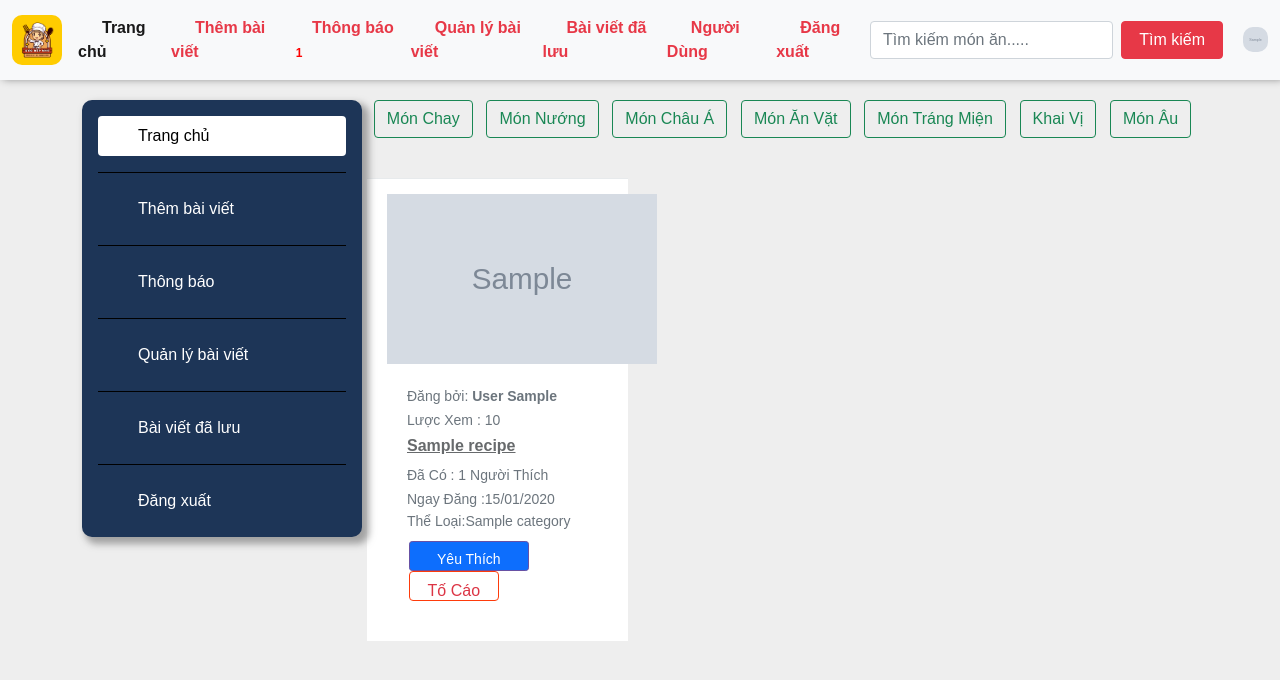
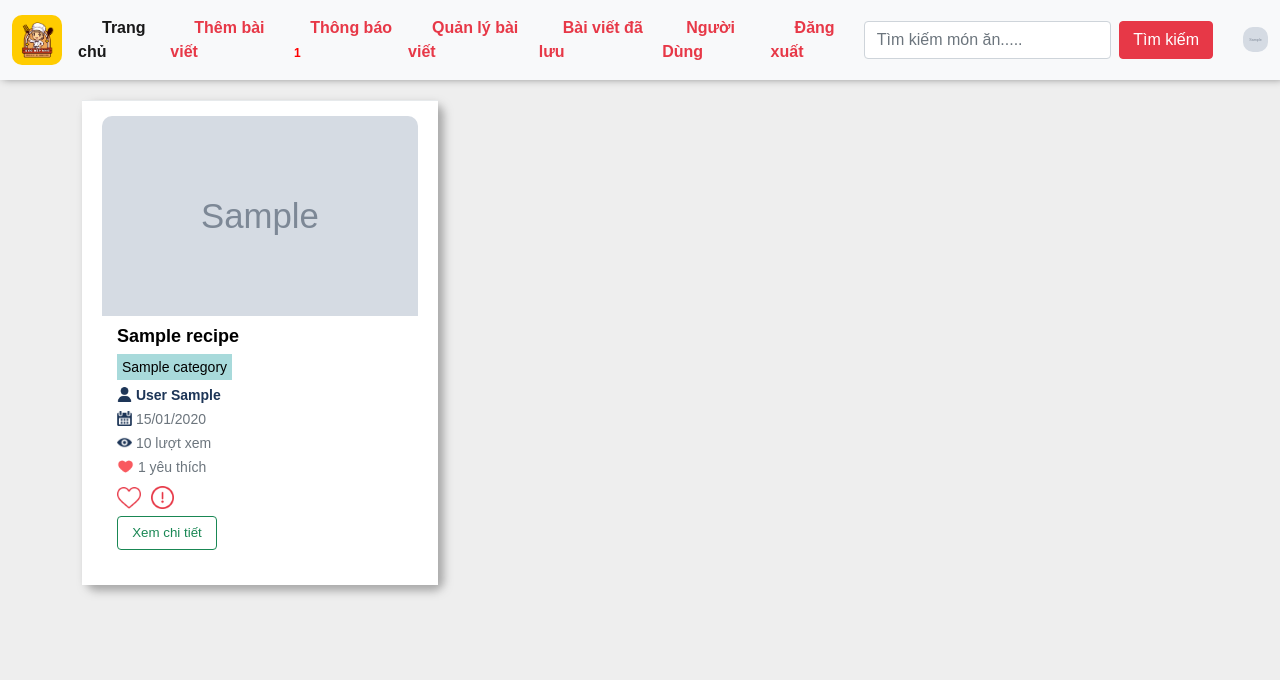
Before and after one commit to hoangthithanhnhan/BlogCooking, a Django app: template appfood/templates/appfood/search_title.html in a window 1280 px wide. Shown: the top 680 px of the page. Run offline with Django 3.2, Linux system fonts and the light colour scheme; the template is opened without the code that fills it: most values are stand-ins (such as "Sample title", 1, 10 or a date in 2020); grey boxes marked "Sample" are stand-in pictures; some libraries are stand-ins or nearby versions.

```diff
--- a/appfood/templates/appfood/search_title.html
+++ b/appfood/templates/appfood/search_title.html
@@ -4,97 +4,91 @@
 
 {% block search %}
 <link href="https://maxcdn.bootstrapcdn.com/font-awesome/4.3.0/css/font-awesome.min.css" rel="stylesheet">
+<style>
+    .product-name {
+        font-size: 18px;
+        font-weight: 600;
+        color: #000000;
+        display: block;
+        margin: 2px 0 5px 0;
+        text-decoration: none;
+        overflow: hidden;
+        text-overflow: ellipsis;
+        display: -webkit-box;
+        -webkit-line-clamp:2; /* Giới hạn 3 dòng */
+        -webkit-box-orient: vertical;
+    }
+    .block-button{
+        display:flex;
+        padding:0px !important;
+    }
+    .block-button button{
+        margin-right:-10px;
+    }
+    button.btn{
+        padding:0;
+        margin-right: 10px;
+    }
+    body{
+        background:#eee;
+    }
+</style>
 <main>
     <div class="container">
         <div class="row">
-            <div class="col-3">
-                <div class="side-bar d-flex flex-column flex-shrink-0 p-3" style="width: 280px;">
-                    <ul class="nav nav-pills flex-column mb-auto">
-                        <li class="nav-item">
-                            <a href="{% url 'home' %}" class="nav-link active" aria-current="page">
-                                <svg class="bi me-2" width="16" height="16"><use xlink:href="#speedometer2"></use></svg>Trang chủ
-                            </a>
-                        </li>
-                        <li>
-                            <a href="{% url 'postfood' %}" class="nav-link text-white">
-                                <svg class="bi me-2" width="16" height="16"><use xlink:href="#speedometer2"></use></svg>Thêm bài viết
-                            </a>
-                        </li>
-                        <li>
-                            <a href="{% url 'notifications' %}" class="nav-link text-white">
-                                <svg class="bi me-2" width="16" height="16"><use xlink:href="#speedometer2"></use></svg>Thông báo
-                            </a>
-                        </li>
-                        <li>
-                            <a href="{% url 'myfood' %}" class="nav-link text-white">
-                                <svg class="bi me-2" width="16" height="16"><use xlink:href="#speedometer2"></use></svg>Quản lý bài viết
-                            </a>
-                        </li>
-                        <li>
-                            <a href="{% url 'savefood' %}" class="nav-link text-white">
-                                <svg class="bi me-2" width="16" height="16"><use xlink:href="#speedometer2"></use></svg>Bài viết đã lưu
-                            </a>
-                        </li>
-                        <li>
-                            <a href="{% url 'logout' %}" class="nav-link text-white">
-                                <svg class="bi me-2" width="16" height="16"><use xlink:href="#speedometer2"></use></svg>Đăng xuất
-                            </a>
-                        </li>
-                    </ul>
-                </div>
-            </div>
             <div class="col">
-                <div class="tags">
-                    <button type="button" class="btn btn-outline-success"onclick="window.location.href='{% url 'vegetarian' %}'" >Món Chay</button>
-                    <button type="button" class="btn btn-outline-success"onclick="window.location.href='{% url 'grill' %}'" >Món Nướng</button>
-                    <button type="button" class="btn btn-outline-success"onclick="window.location.href='{% url 'asian' %}'">Món Châu Á</button>
-                    <button type="button" class="btn btn-outline-success"onclick="window.location.href='{% url 'snacks' %}'">Món Ăn Vặt</button>
-                    <button type="button" class="btn btn-outline-success"onclick="window.location.href='{% url 'dessert' %}'">Món Tráng Miện</button>
-                    <button type="button" class="btn btn-outline-success"onclick="window.location.href='{% url 'appetizer' %}'">Khai Vị</button>
-                    <button type="button" class="btn btn-outline-success"onclick="window.location.href='{% url 'european' %}'">Món Âu</button>
-                </div>
-
                 <div class="row d-flex flex-wrap">
                     {% for recipe in checks %}
-                            <div class="col-md-4">
-                                <div class="ibox" style="padding-top: 20px;">
-                                    <div class="ibox-content product-box"  >
+                            <div class="col-md-4" style="margin-bottom: 25px;">
+                            <div class="card">
+                                <div class="ibox-content product-box">
                                     {% if recipe.images.first %}
-                                        <div class="product"  style="height: 170px;">
-                                            <img style="height: 170px;width: 270px;"  src="{{ recipe.images.first.image.url }}" alt="">
+                                    <div class="product" style="height: 170px;">
+                                        <img style="height:200px;width: 100%;border-radius: 10px 10px 0px 0px;object-fit:cover;" src="{{ recipe.images.first.image.url }}" alt="">
                                     </div>
                                     {% endif %}
-                                        <div class="product-desc">
-
-                                            <small class="text-muted">Đăng bởi: <b>
+                                    <div class="product-desc" style="padding: 15px;margin-top: 20px;">
+                                        <a href="{% url 'detail_admin' recipe.id %}" class="product-name">{{ recipe.title }}</a>
+                                            <div style="    margin-bottom: -20px;">
+                                                <small style="float: left;" class="text-muted"></small>
+                                                {% for category in recipe.classify.all %}
+                                                     <small class="text-muted" style="background: var(--green);color: black !important;padding: 5px;">{{ category.name }}</small>
+                                                {% endfor %}
+                                            </div>
+                                            <br>
+                                            <small class="text-muted">
+                                                <img style="width:15px;height:15px; margin-bottom:4px; " src="{% static 'img/user.png' %}" alt="">
+                                                <b style="color:var(--blue);">
                                                     {% if recipe.author.userprofile %}
                                                      {{ recipe.author.userprofile.user.last_name }} {{ recipe.author.userprofile.user.first_name }}
                                                 {% else %}
                                                     {{ recipe.author.username }}
-                                                {% endif %}</b> </small><!-- Hiển thị người đăng -->
+                                                {% endif %}
+
+                                                </b>
+                                            </small>
                                             <br>
-                                            <small class="text-muted">Lược Xem : {{ recipe.views }}</small>
-                                            <a href="{%url 'detail' recipe.id %}" class="product-name"> {{recipe.title}}</a>
-                                            <small class="text-muted">Đã Có : {{ recipe.total_likes }} Người Thích</small>
-                                            <div>
-                                            <small class="text-muted">Ngay Đăng :{{recipe.images.first.uploaded_at|date:"d/m/Y"}}</small>
-                                            </div>
-                                            <div>
-                                                <small style="float: left;" class="text-muted">Thể Loại:</small>
-                                                {% for category in recipe.classify.all %}
-                                                    <small class="text-muted" style="float: left;">{{ category.name }}</small>
-                                                {% endfor %}
-                                            </div>
-
-                                            <div class="m-t text-righ" style='padding-top: 30px;padding-left: 1%;'>
-
-                                                <a href="{% url 'like_recipe' recipe.id %}" class="btn btn-primary btn-sm" style="height: 30px;width: 120px;padding-top: 7px;border: 1px solid #6751a4;" >Yêu Thích</a>
-
+                                            <small class="text-muted"><img style="width:15px;height:15px; margin-bottom:4px;" src="{% static 'img/calendar.png' %}" alt=""> {{recipe.images.first.uploaded_at|date:"d/m/Y"}}</small>
+                                            <br>
+                                            <small class="text-muted"><img style="width:15px;height:15px; margin-bottom:4px;" src="{% static 'img/eye.png' %}" alt=""> {{ recipe.views }} lượt xem</small>
+                                            <br>
+                                            <small class="text-muted"><img style="width:17px;height:17px; margin-bottom:4px;" src="{% static 'img/heart.png' %}" alt=""> {{ recipe.total_likes }} yêu thích</small>
+                                            <div class="m-t text-right block-button" style="padding-top: 30px;padding-left: 1%;">
+                                                <form method="post" action="{% url 'like_recipe' recipe.id %}">
+                                                    {% csrf_token %}
+                                                    <button type="submit" class="btn {% if user in recipe.liked_tym.all %}btn-danger{% else %}btn-primary{% endif %}" style="padding-top: 7px;border: none;background:none;">
+                                                        {% if user in recipe.liked_tym.all %}<img style="width:24px;" src="{% static 'img/heartttt.png' %}" alt="">{% else %}<img style="width:24px;" src="{% static 'img/like.png' %}" alt="">{% endif %}
+                                                    </button>
+                                                </form>
                                                 <form method="post" action="{% url 'report_food' recipe.id %}">
                                                     {% csrf_token %}
-                                                    <button type="submit" class="btn btn-outline-danger" style="height: 30px;width: 90px;padding-top: 7px;border: 1px solid #fe3b0b;">Tố Cáo</button>
+                                                    <button type="submit" class="btn btn-outline-danger" style="padding-top: 7px;border: none">
+                                                        <img style="width:23px; margin-bottom: 2px;" src="{% static 'img/report.png' %}" alt="">
+                                                    </button>
                                                 </form>
                                             </div>
+                                            <div class="d-flex flex-column"><a href="{% url 'detail' recipe.id %}" class="btn btn-outline-success" style="font-size: 10pt;width:100px;margin-top:5px;">Xem chi tiết</a></div>
+
                                     </div>
                                 </div>
                             </div>
```
Also changed, not shown: db.sqlite3, images/images/418683537_948129816693359_6562177029156595944_n_HsNJNFN.jpg (added), images/images/LTW-WF.drawio.png (added). Lines whose indentation alone changed are shown as unchanged.
